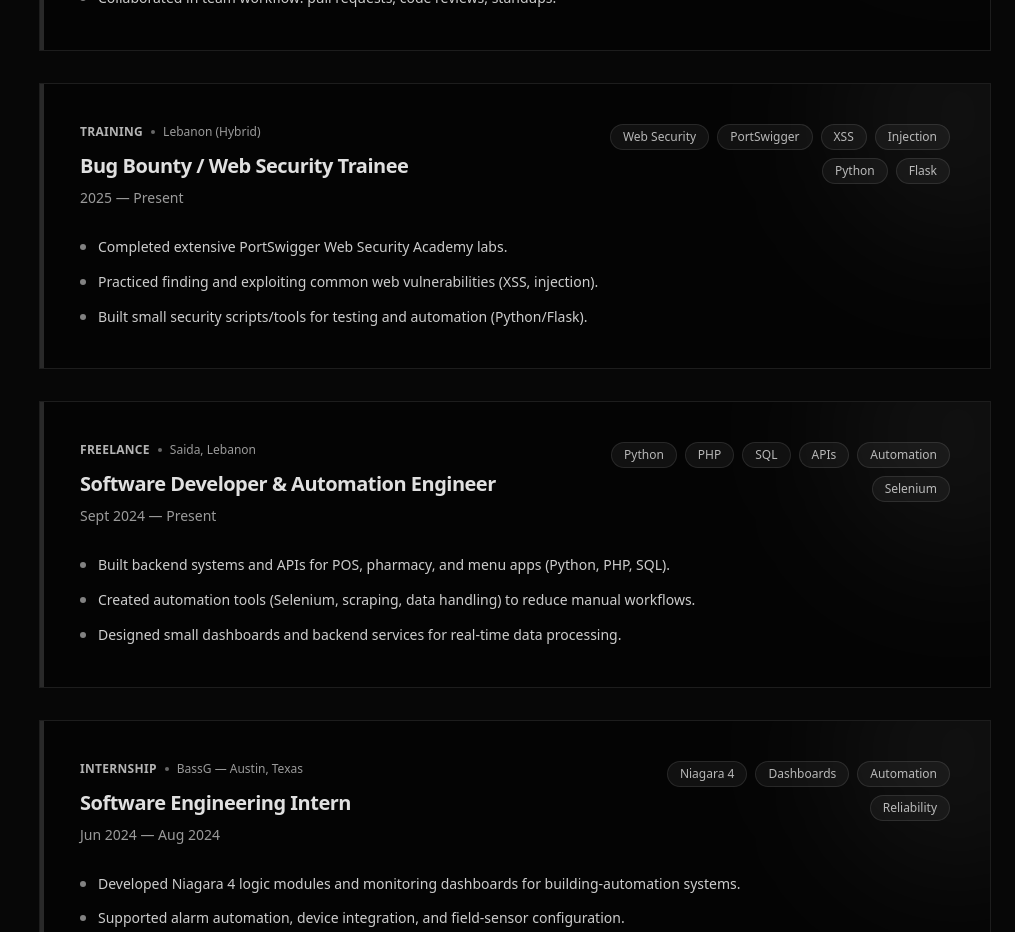
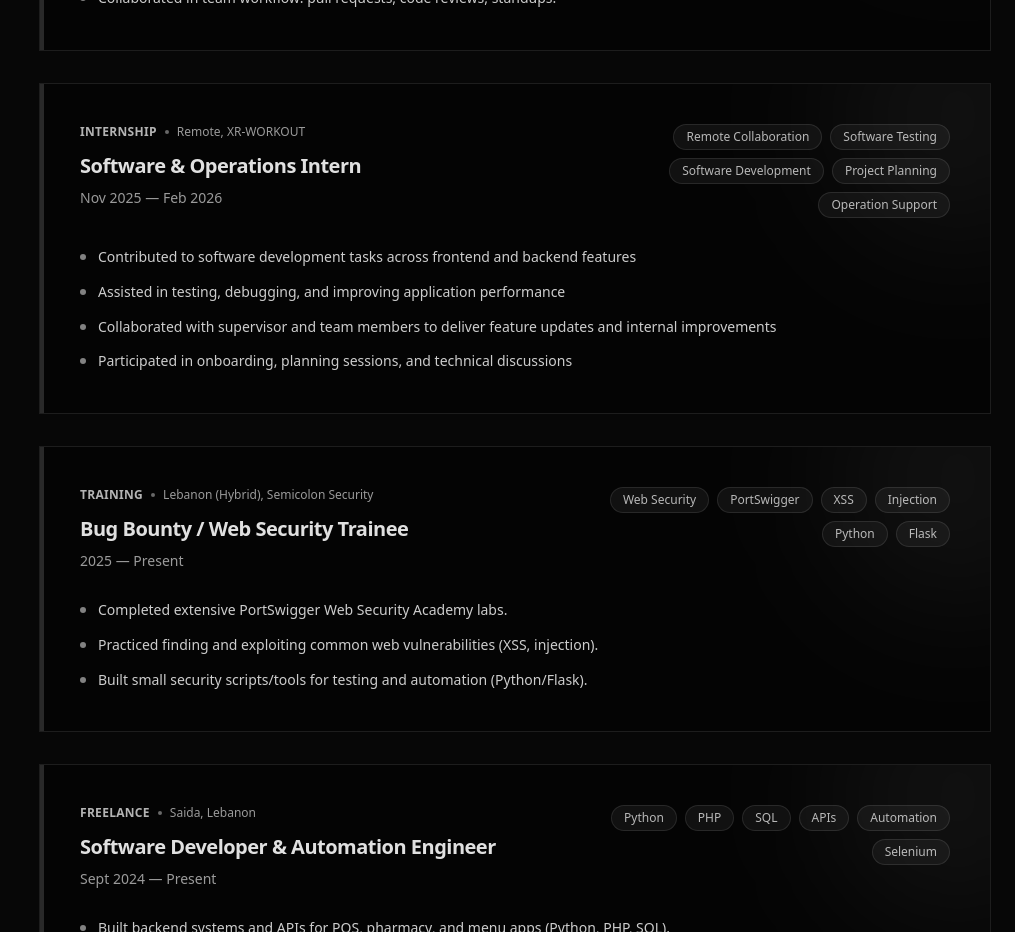
Before and after one commit to admatieh/Portfolio, a React (Vite) app in the folder portfolio-site/: page / in a window 1280 px wide. Shown: the part 2300-3232 px from the top of the page, without its empty margins (265-1280 px from the left). Built offline with nearby package versions, Linux system fonts and the light colour scheme.

Commit message:
adding more experiences

```diff
--- a/portfolio-site/src/components/Experience.jsx
+++ b/portfolio-site/src/components/Experience.jsx
@@ -4,9 +4,9 @@ import engineering from "../assets/bug.png";
 import health from "../assets/full-stack.png";
 
 const stickers = [
-  { src: muscle, alt: "muscle", x: "30%",  y: "18%", r: -8 },
-  { src: automation,  alt: "automation", x: "80%", y: "16%", r: 10 },
-  { src: engineering,  alt: "engineering", x: "20%", y: "72%", r: 6 },
+  { src: muscle, alt: "muscle", x: "30%", y: "18%", r: -8 },
+  { src: automation, alt: "automation", x: "80%", y: "16%", r: 10 },
+  { src: engineering, alt: "engineering", x: "20%", y: "72%", r: 6 },
   { src: health, alt: "health", x: "78%", y: "78%", r: -6 },
 ];
 
@@ -24,9 +24,22 @@ const items = [
     tags: ["React", "Node.js", "MongoDB", "REST APIs", "Git", "Teamwork"],
   },
   {
+    role: "Software & Operations Intern",
+    type: "Internship",
+    location: "Remote, XR-WORKOUT",
+    date: "Nov 2025 — Feb 2026",
+    highlights: [
+      "Contributed to software development tasks across frontend and backend features",
+      "Assisted in testing, debugging, and improving application performance",
+      "Collaborated with supervisor and team members to deliver feature updates and internal improvements",
+      "Participated in onboarding, planning sessions, and technical discussions",
+    ],
+    tags: ["Remote Collaboration", "Software Testing", "Software Development", "Project Planning", "Operation Support"],
+  },
+  {
     role: "Bug Bounty / Web Security Trainee",
     type: "Training",
-    location: "Lebanon (Hybrid)",
+    location: "Lebanon (Hybrid), Semicolon Security",
     date: "2025 — Present",
     highlights: [
       "Completed extensive PortSwigger Web Security Academy labs.",
```
Lines whose indentation alone changed are shown as unchanged.
